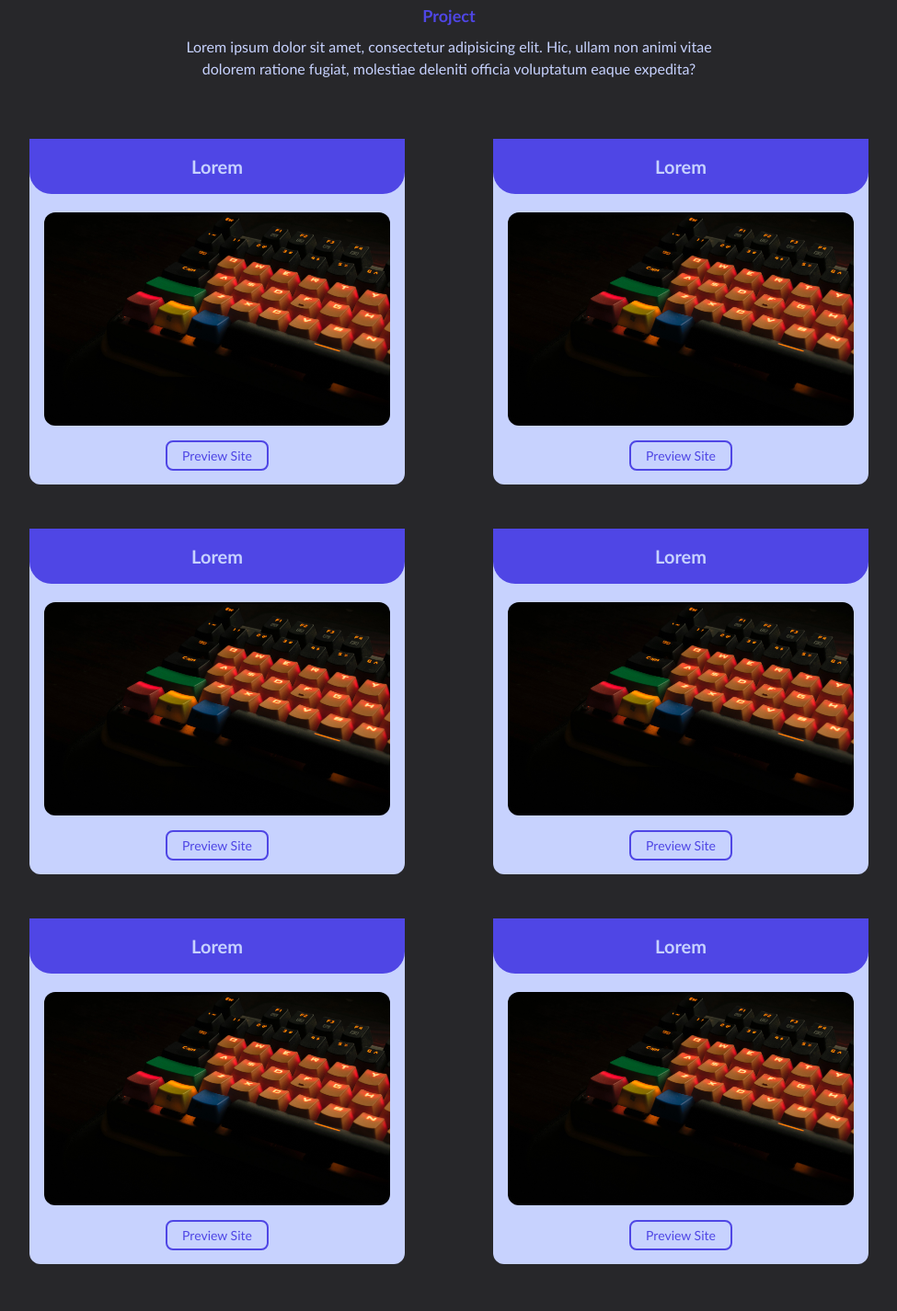
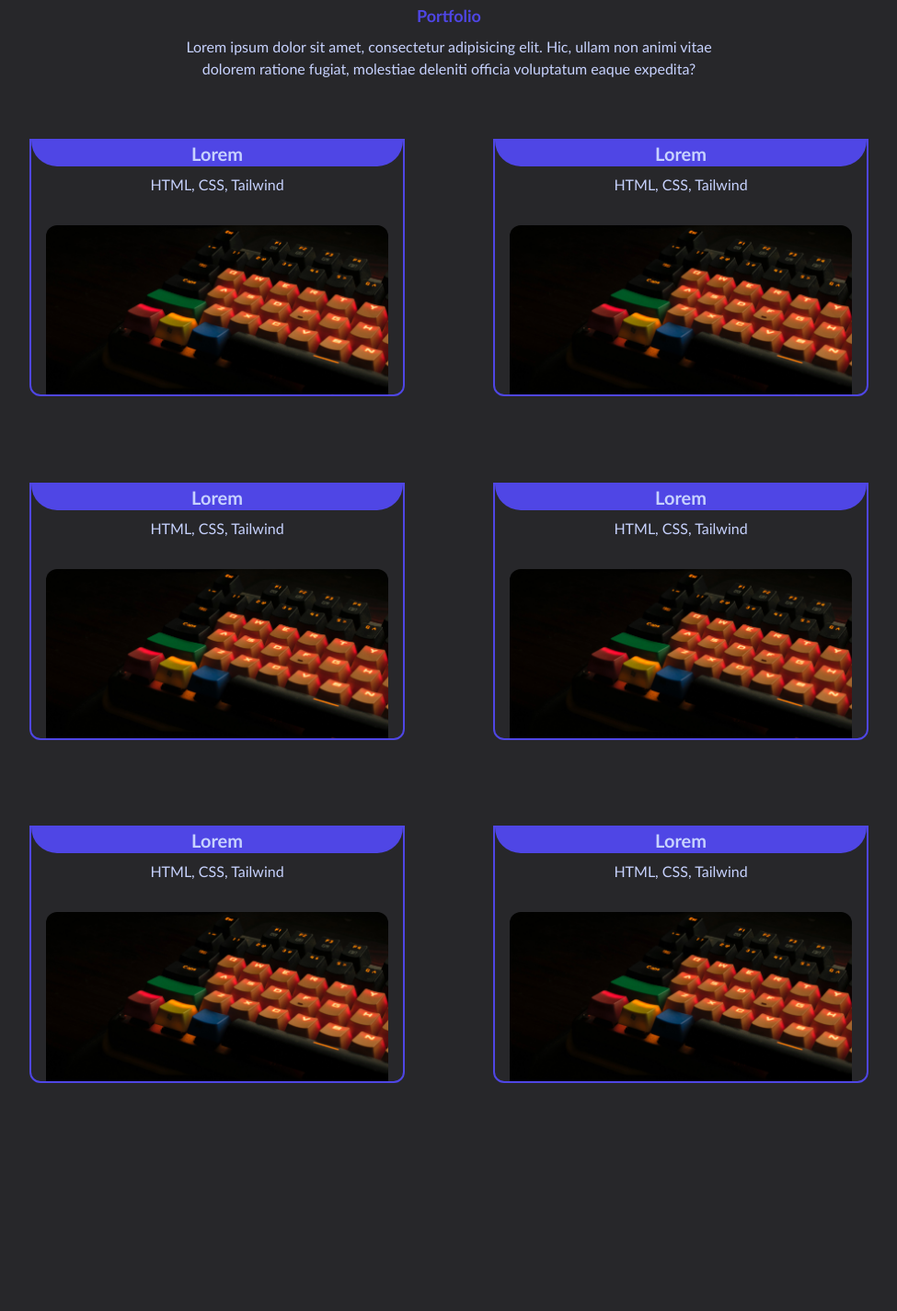
Before and after one commit to bapongka/portfolio-tailwind, a website: page index.html in a window 1280 px wide. Shown: the part 822-2248 px from the top of the page at 92% size, without its empty margins (152-1127 px from the left). Drawn offline with Linux system fonts and the light colour scheme.

Commit message:
Update
-New Section Porfolio & Transition
-Add Transition in Section Skills

```diff
--- a/index.html
+++ b/index.html
@@ -25,10 +25,10 @@
             <nav id="nav-menu" class="hidden absolute py-5 bg-primary shadow-lg rounded-lg max-w-[250px] w-full right-4 top-full lg:block lg:static lg:bg-transparent lg:max-w-full lg:shadow-none lg:rounded-none">
               <ul class="block lg:flex">
                 <li class="group">
-                  <a href="#home" class="text-base text-secondary py-2 mx-8 flex group-hover:text-primary">Home</a>
+                  <a href="#home" class="text-base text-secondary py-2 mx-8 flex group-hover:text-primary border-primary">Home</a>
                 </li>
                 <li class="group">
-                  <a href="#portfolio" class="text-base text-secondary py-2 mx-8 flex group-hover:text-primary">Project</a>
+                  <a href="#portfolio" class="text-base text-secondary py-2 mx-8 flex group-hover:text-primary">Portfolio</a>
                 </li>
                 <li class="group">
                   <a href="#about" class="text-base text-secondary py-2 mx-8 flex group-hover:text-primary">Skills</a>
@@ -83,69 +83,93 @@
       <div class="container">
         <div class="w-full px-4">
           <div class="max-w-xl mx-auto pb-16 text-center">
-            <h4 class="font-semibold text-lg text-primary mb-2">Project</h4>
+            <h4 class="font-semibold text-lg text-primary mb-2">Portfolio</h4>
             <p class="font-medium text-md text-secondary">Lorem ipsum dolor sit amet, consectetur adipisicing elit. Hic, ullam non animi vitae dolorem ratione fugiat, molestiae deleniti officia voluptatum eaque expedita?</p>
           </div>
         </div>
 
         <div class="w-full px-4 flex flex-wrap justify-center xl:w-10/12 xl:mx-auto">
           <div class="px-12 md:w-1/2">
-            <div class="mb-12 pb-5 bg-secondary rounded-xl text-center">
-              <h3 class="font-semibold text-xl rounded-b-3xl bg-primary text-secondary mb-5 py-4 text-center">Lorem</h3>
-              <div class="px-4 mb-5">
-                <img src="dist/img/portfolio/p1.jpg" alt="" width="w-full" class="rounded-xl" />
+            <div class="mb-12 h-3/4 border-2 border-primary rounded-b-xl text-center overflow-hidden">
+              <!-- <div class=""> -->
+              <h3 class="font-semibold text-xl mb-2 text-secondary text-center rounded-b-full bg-primary"><a href="#">Lorem</a></h3>
+              <p class="text-secondary mb-8">HTML, CSS, Tailwind</p>
+              <!-- </div> -->
+              <div class="px-4">
+                <img src="dist/img/portfolio/p1.jpg" alt="" width="w-full" class="rounded-t-xl transition duration-300 hover:-translate-y-6" />
               </div>
-              <a href="#" class="font-medium text-sm border-2 border-primary text-primary py-1.5 px-4 rounded-lg">Preview Site</a>
+              <!-- <a href="#" class="font-medium text-sm border-2 border-primary text-primary py-1.5 px-3 rounded-lg hover:bg-primary hover:text-secondary">Preview Site</a> -->
+              <!-- <a href="#" class="font-medium text-sm border-2 border-primary bg-primary text-secondary py-1.5 px-4 rounded-lg hover:bg-secondary hover:text-primary transition duration-300">Preview Site</a> -->
             </div>
           </div>
 
           <div class="px-12 md:w-1/2">
-            <div class="mb-12 pb-5 bg-secondary rounded-xl text-center">
-              <h3 class="font-semibold text-xl rounded-b-3xl bg-primary text-secondary mb-5 py-4 text-center">Lorem</h3>
-              <div class="px-4 mb-5">
-                <img src="dist/img/portfolio/p1.jpg" alt="" width="w-full" class="rounded-xl" />
+            <div class="mb-12 h-3/4 border-2 border-primary rounded-b-xl text-center overflow-hidden">
+              <!-- <div class=""> -->
+              <h3 class="font-semibold text-xl mb-2 text-secondary text-center rounded-b-full bg-primary"><a href="#">Lorem</a></h3>
+              <p class="text-secondary mb-8">HTML, CSS, Tailwind</p>
+              <!-- </div> -->
+              <div class="px-4">
+                <img src="dist/img/portfolio/p1.jpg" alt="" width="w-full" class="rounded-t-xl transition duration-300 hover:-translate-y-6" />
               </div>
-              <a href="#" class="font-medium text-sm border-2 border-primary text-primary py-1.5 px-4 rounded-lg">Preview Site</a>
+              <!-- <a href="#" class="font-medium text-sm border-2 border-primary text-primary py-1.5 px-3 rounded-lg hover:bg-primary hover:text-secondary">Preview Site</a> -->
+              <!-- <a href="#" class="font-medium text-sm border-2 border-primary bg-primary text-secondary py-1.5 px-4 rounded-lg hover:bg-secondary hover:text-primary transition duration-300">Preview Site</a> -->
             </div>
           </div>
 
           <div class="px-12 md:w-1/2">
-            <div class="mb-12 pb-5 bg-secondary rounded-xl text-center">
-              <h3 class="font-semibold text-xl rounded-b-3xl bg-primary text-secondary mb-5 py-4 text-center">Lorem</h3>
-              <div class="px-4 mb-5">
-                <img src="dist/img/portfolio/p1.jpg" alt="" width="w-full" class="rounded-xl" />
+            <div class="mb-12 h-3/4 border-2 border-primary rounded-b-xl text-center overflow-hidden">
+              <!-- <div class=""> -->
+              <h3 class="font-semibold text-xl mb-2 text-secondary text-center rounded-b-full bg-primary"><a href="#">Lorem</a></h3>
+              <p class="text-secondary mb-8">HTML, CSS, Tailwind</p>
+              <!-- </div> -->
+              <div class="px-4">
+                <img src="dist/img/portfolio/p1.jpg" alt="" width="w-full" class="rounded-t-xl transition duration-300 hover:-translate-y-6" />
               </div>
-              <a href="#" class="font-medium text-sm border-2 border-primary text-primary py-1.5 px-4 rounded-lg">Preview Site</a>
+              <!-- <a href="#" class="font-medium text-sm border-2 border-primary text-primary py-1.5 px-3 rounded-lg hover:bg-primary hover:text-secondary">Preview Site</a> -->
+              <!-- <a href="#" class="font-medium text-sm border-2 border-primary bg-primary text-secondary py-1.5 px-4 rounded-lg hover:bg-secondary hover:text-primary transition duration-300">Preview Site</a> -->
             </div>
           </div>
 
           <div class="px-12 md:w-1/2">
-            <div class="mb-12 pb-5 bg-secondary rounded-xl text-center">
-              <h3 class="font-semibold text-xl rounded-b-3xl bg-primary text-secondary mb-5 py-4 text-center">Lorem</h3>
-              <div class="px-4 mb-5">
-                <img src="dist/img/portfolio/p1.jpg" alt="" width="w-full" class="rounded-xl" />
+            <div class="mb-12 h-3/4 border-2 border-primary rounded-b-xl text-center overflow-hidden">
+              <!-- <div class=""> -->
+              <h3 class="font-semibold text-xl mb-2 text-secondary text-center rounded-b-full bg-primary"><a href="#">Lorem</a></h3>
+              <p class="text-secondary mb-8">HTML, CSS, Tailwind</p>
+              <!-- </div> -->
+              <div class="px-4">
+                <img src="dist/img/portfolio/p1.jpg" alt="" width="w-full" class="rounded-t-xl transition duration-300 hover:-translate-y-6" />
               </div>
-              <a href="#" class="font-medium text-sm border-2 border-primary text-primary py-1.5 px-4 rounded-lg">Preview Site</a>
+              <!-- <a href="#" class="font-medium text-sm border-2 border-primary text-primary py-1.5 px-3 rounded-lg hover:bg-primary hover:text-secondary">Preview Site</a> -->
+              <!-- <a href="#" class="font-medium text-sm border-2 border-primary bg-primary text-secondary py-1.5 px-4 rounded-lg hover:bg-secondary hover:text-primary transition duration-300">Preview Site</a> -->
             </div>
           </div>
 
           <div class="px-12 md:w-1/2">
-            <div class="mb-12 pb-5 bg-secondary rounded-xl text-center">
-              <h3 class="font-semibold text-xl rounded-b-3xl bg-primary text-secondary mb-5 py-4 text-center">Lorem</h3>
-              <div class="px-4 mb-5">
-                <img src="dist/img/portfolio/p1.jpg" alt="" width="w-full" class="rounded-xl" />
+            <div class="mb-12 h-3/4 border-2 border-primary rounded-b-xl text-center overflow-hidden">
+              <!-- <div class=""> -->
+              <h3 class="font-semibold text-xl mb-2 text-secondary text-center rounded-b-full bg-primary"><a href="#">Lorem</a></h3>
+              <p class="text-secondary mb-8">HTML, CSS, Tailwind</p>
+              <!-- </div> -->
+              <div class="px-4">
+                <img src="dist/img/portfolio/p1.jpg" alt="" width="w-full" class="rounded-t-xl transition duration-300 hover:-translate-y-6" />
               </div>
-              <a href="#" class="font-medium text-sm border-2 border-primary text-primary py-1.5 px-4 rounded-lg">Preview Site</a>
+              <!-- <a href="#" class="font-medium text-sm border-2 border-primary text-primary py-1.5 px-3 rounded-lg hover:bg-primary hover:text-secondary">Preview Site</a> -->
+              <!-- <a href="#" class="font-medium text-sm border-2 border-primary bg-primary text-secondary py-1.5 px-4 rounded-lg hover:bg-secondary hover:text-primary transition duration-300">Preview Site</a> -->
             </div>
           </div>
 
           <div class="px-12 md:w-1/2">
-            <div class="mb-12 pb-5 bg-secondary rounded-xl text-center">
-              <h3 class="font-semibold text-xl rounded-b-3xl bg-primary text-secondary mb-5 py-4 text-center">Lorem</h3>
-              <div class="px-4 mb-5">
-                <img src="dist/img/portfolio/p1.jpg" alt="" width="w-full" class="rounded-xl" />
+            <div class="mb-12 h-3/4 border-2 border-primary rounded-b-xl text-center overflow-hidden">
+              <!-- <div class=""> -->
+              <h3 class="font-semibold text-xl mb-2 text-secondary text-center rounded-b-full bg-primary"><a href="#">Lorem</a></h3>
+              <p class="text-secondary mb-8">HTML, CSS, Tailwind</p>
+              <!-- </div> -->
+              <div class="px-4">
+                <img src="dist/img/portfolio/p1.jpg" alt="" width="w-full" class="rounded-t-xl transition duration-300 hover:-translate-y-6" />
               </div>
-              <a href="#" class="font-medium text-sm border-2 border-primary text-primary py-1.5 px-4 rounded-lg">Preview Site</a>
+              <!-- <a href="#" class="font-medium text-sm border-2 border-primary text-primary py-1.5 px-3 rounded-lg hover:bg-primary hover:text-secondary">Preview Site</a> -->
+              <!-- <a href="#" class="font-medium text-sm border-2 border-primary bg-primary text-secondary py-1.5 px-4 rounded-lg hover:bg-secondary hover:text-primary transition duration-300">Preview Site</a> -->
             </div>
           </div>
         </div>
@@ -164,7 +188,7 @@
 
         <div class="w-full px-4">
           <div class="flex flex-wrap items-center justify-center">
-            <a class="mr-10 mb-10 text-indigo-200 hover:text-html">
+            <a class="mr-10 mb-10 text-indigo-200 transition duration-300 hover:text-html">
               <svg role="img" width="80px" class="fill-current" viewBox="0 0 24 24" xmlns="http://www.w3.org/2000/svg">
                 <title>HTML5</title>
                 <path
@@ -172,7 +196,7 @@
                 />
               </svg>
             </a>
-            <a class="mr-10 mb-10 text-indigo-200 hover:text-css">
+            <a class="mr-10 mb-10 text-indigo-200 transition duration-300 hover:text-css">
               <svg role="img" width="80px" class="fill-current" viewBox="0 0 24 24" xmlns="http://www.w3.org/2000/svg">
                 <title>CSS3</title>
                 <path
@@ -180,7 +204,7 @@
                 />
               </svg>
             </a>
-            <a class="mr-10 mb-10 text-indigo-200 hover:text-bootstrap">
+            <a class="mr-10 mb-10 text-indigo-200 transition duration-300 hover:text-bootstrap">
               <svg role="img" width="80px" class="fill-current" viewBox="0 0 24 24" xmlns="http://www.w3.org/2000/svg">
                 <title>Bootstrap</title>
                 <path
@@ -188,7 +212,7 @@
                 />
               </svg>
             </a>
-            <a class="mr-10 mb-10 text-indigo-200 hover:text-javascript">
+            <a class="mr-10 mb-10 text-indigo-200 transition duration-300 hover:text-javascript">
               <svg role="img" width="80px" class="fill-current" viewBox="0 0 24 24" xmlns="http://www.w3.org/2000/svg">
                 <title>JavaScript</title>
                 <path
@@ -196,7 +220,7 @@
                 />
               </svg>
             </a>
-            <a class="mr-10 mb-10 text-indigo-200 hover:text-tailwind">
+            <a class="mr-10 mb-10 text-indigo-200 transition duration-300 hover:text-tailwind">
               <svg role="img" width="80px" class="fill-current" viewBox="0 0 24 24" xmlns="http://www.w3.org/2000/svg">
                 <title>Tailwind CSS</title>
                 <path
@@ -204,7 +228,7 @@
                 />
               </svg>
             </a>
-            <a class="mb-10 text-indigo-200 hover:text-react">
+            <a class="mb-10 text-indigo-200 transition duration-300 hover:text-react">
               <svg role="img" width="80px" class="fill-current" viewBox="0 0 24 24" xmlns="http://www.w3.org/2000/svg">
                 <title>React</title>
                 <path
--- a/src/input.css
+++ b/src/input.css
@@ -7,7 +7,7 @@ body {
 }
 
 .navbar-fixed {
-  @apply fixed z-[9999] bg-dark bg-opacity-70;
+  @apply fixed z-[9999] bg-dark bg-opacity-50;
   backdrop-filter: blur(5px);
   box-shadow: inset 0 -1px 0 0 rgba(0, 0, 0, 0.2);
 }
```
Also changed, not shown: dist/output.css.
